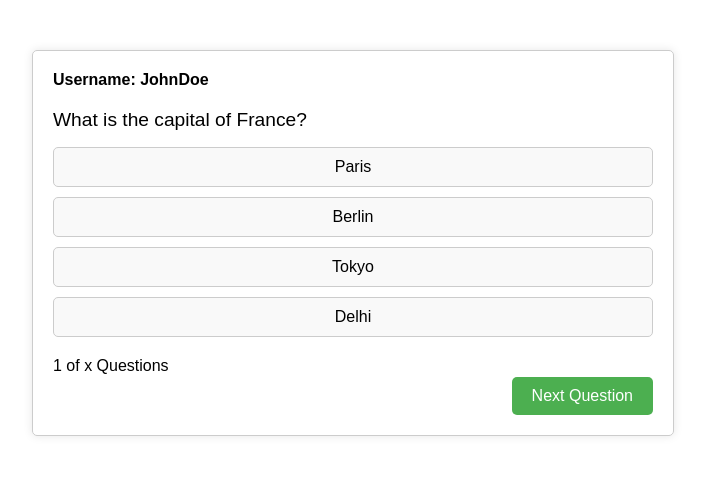
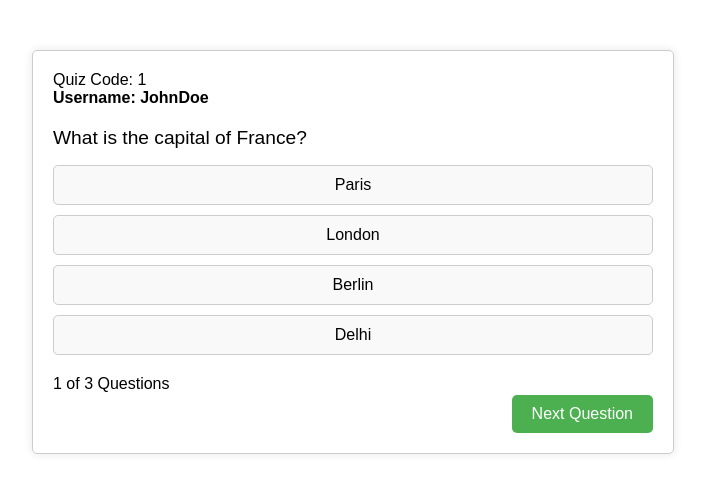
Before and after one commit to Hit2737/Quiz_App, a Flask app: page /auth/student_interface in a window 1280 px wide. Shown: the top 493 px of the page, without its empty margins (287-992 px from the left). Run offline with Flask 3, Linux system fonts and the light colour scheme; a user stored in the database is signed in; data comes from the database, SQL or seed files in the repository; both versions use the stored data as it was after the commit.

Commit message:
Added next question logic and integrated dashboard with database

```diff
--- a/quiz_app/auth.py
+++ b/quiz_app/auth.py
@@ -7,6 +7,7 @@ from werkzeug.security import check_password_hash, generate_password_hash
 
 from quiz_app.db import get_db
 
+import json
 bp = Blueprint('auth', __name__, url_prefix='/auth')
 
 @bp.before_app_request
@@ -33,13 +34,33 @@ def login_required(view):
         return view(**kwargs)
     return wrapped_view
 
-@bp.route('/student_interface', methods=('GET', 'POST'))
+# INSERT INTO Questions (quiz_id, question_text, options) VALUES
+# (1, 'What is the capital of France?', '[{"option_text": "Paris", "is_correct": true}, {"option_text": "London", "is_correct": false}, {"option_text": "Berlin", "is_correct": false}, {"option_text": "Delhi", "is_correct": false}]');
+
+@bp.route('/student_interface', methods=('GET', 'POST'), endpoint='student_interface')
 @login_required
 def student_interface():
-    ques = get_db().execute(
-        'SELECT * FROM Questions WHERE question_id = 1'
-    ).fetchone() # please don't touch this I'm thinking about implementing the next question thing
-    return render_template('student_interface.html' , ques=ques)
+    quiz = get_db().execute(
+        'SELECT * FROM Quizzes WHERE quiz_id = ?', (session['quiz_id'],)
+    ).fetchone()
+    ques_count = get_db().execute(
+        'SELECT COUNT(*) FROM Questions WHERE quiz_id = ?', (quiz['quiz_id'],)
+    ).fetchone()
+    current_question = get_db().execute(
+        'SELECT * FROM Questions WHERE quiz_id = ? AND question_id = ?', (quiz['quiz_id'], session['current_question'],)
+    ).fetchone()
+    if request.method == 'POST':
+        session['current_question'] = session['current_question'] + 1
+        if(session['current_question'] > ques_count[0]):
+            return redirect(url_for('auth.thankyou'))
+        return redirect(url_for('auth.student_interface'))
+    try:
+        options = current_question['options']
+        options = json.loads(options)
+    except:
+        return redirect(url_for('auth.dashboard'))
+
+    return render_template('student_interface.html' ,quiz=quiz, ques=current_question, ques_count=ques_count[0], options=options)
 
 @bp.route('/register', methods=('GET', 'POST'))
 def register():
@@ -70,17 +91,29 @@ def register():
 
     return render_template('auth/register.html')
 
+
+@bp.route('/thankyou')
+@login_required
+def thankyou():
+    return render_template('thankyou.html')
+
+
 @bp.route('/login', methods=('GET', 'POST'))
 def login():
     if request.method == 'POST':
         username = request.form['username']
         password = request.form['password']
+        quiz_code = request.form['quiz_code']
         db = get_db()
         error = None
         user = db.execute(
             'SELECT * FROM user WHERE username = ?', (username,)
         ).fetchone()
-
+        quiz = db.execute(
+            'SELECT * FROM Quizzes WHERE quiz_id = ?', (quiz_code,)
+        ).fetchone()
+        if quiz is None:
+            error = 'Invalid Quiz Code.'
         if user is None:
             error = 'Incorrect username.'
         elif not check_password_hash(user['password'], password):
@@ -89,8 +122,24 @@ def login():
         if error is None:
             session.clear()
             session['user_id'] = user['id']
+            session['quiz_id'] = quiz['quiz_id']
+            session['current_question'] = 1
+            print(session)
             return redirect(url_for('auth.student_interface'));
 
         flash(error)
 
     return render_template('auth/login.html')
+
+@bp.route('/dashboard', methods=('GET', 'POST'))
+@login_required
+def dashboard():
+    Quizzes = get_db().execute(
+        'SELECT * FROM Quizzes'
+    ).fetchall()
+    if(request.method == 'POST'):
+        session['current_question'] = 1
+        session['quiz_id'] = request.form['quiz_code']
+        print(session)
+        return redirect(url_for('auth.student_interface'))
+    return render_template('dashboard.html', Quizzes=Quizzes)
--- a/templates/auth/login.html
+++ b/templates/auth/login.html
@@ -10,6 +10,8 @@
     <input name="username" id="username" required>
     <label for="password">Password</label>
     <input type="password" name="password" id="password" required>
+    <label for="quiz_code">Quiz Code</label>
+    <input type="quiz_code" name="quiz_code" id="quiz_code" required>
     <input type="submit" value="Log In">
   </form>
 {% endblock %}
--- a/templates/student_interface.html
+++ b/templates/student_interface.html
@@ -76,6 +76,9 @@
 <body>
 
 <div class="quiz-container">
+    <div class="quiz_code-container">
+        Quiz Code: <span id="quiz_code">{{quiz.quiz_id}}</span>
+    </div>
     <div class="quiz-header">
         <div class="username">Username: <span id="username">JohnDoe</span></div>
     </div>
@@ -83,16 +86,20 @@
         {{ques.question_text}}
     </div>
     <ul class="options">
-        <li><button>Paris</button></li>
-        <li><button>Berlin</button></li>
-        <li><button>Tokyo</button></li>
-        <li><button>Delhi</button></li>
+        {% for option in options %}
+        <li>
+            <button>{{option.option_text}}</button>
+        </li>
+        {% endfor %}
     </ul>
     <div class="footer">
-        1 of x Questions
+        <!-- getting total no. of questions from quiz code -->
+        {{ques['question_id']}} of {{ques_count}} Questions
     </div>
     <div style="margin-top: 40px;"></div>
-    <button class="next-button">Next Question</button>
+    <form method="post">
+        <input type="submit" class="next-button" id="next" value="Next Question">
+    </form>
 </div>
 
 </body>
```
Also changed, not shown: quiz_app/schema.sql (+7 -5 lines), templates/dashboard.html (+12 -2 lines), templates/thankyou.html (added, +11 -0 lines), instance/quiz_app.sqlite.
